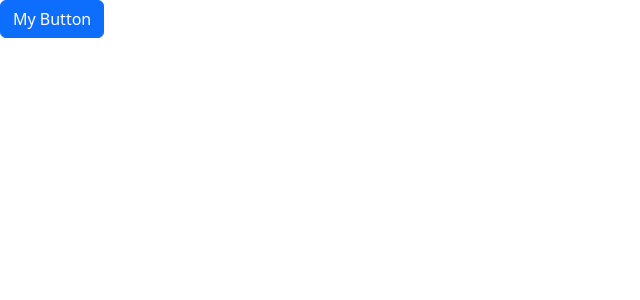
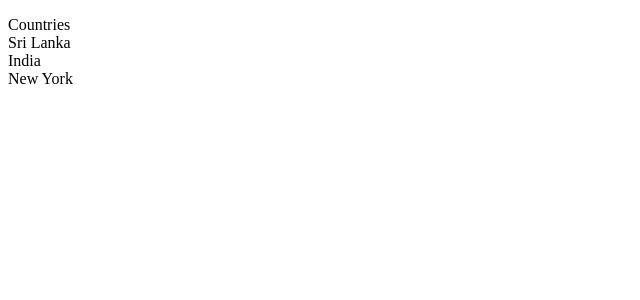
Before and after one commit to SasmithaHiram/React-Journey, a React (Vite) app: page / in a window 1280 px wide. Shown: the top 300 px of the page, without its empty margins (0-640 px from the left). Built offline with nearby package versions, Linux system fonts and the light colour scheme.

Commit message:
module.css

```diff
--- a/src/App.css
+++ b/src/App.css
@@ -0,0 +1,3 @@
+.list-group {
+  background-color: red;
+}
--- a/src/App.tsx
+++ b/src/App.tsx
@@ -1,23 +1,15 @@
-import { useState } from "react";
-import Alert from "./components/Alert";
-import Button from "./components/Button";
+import ListGroup from "./components/ListGroup";
 
 function App() {
-  const [alertVisible, setAlertVisibility] = useState(false);
+  const items = ["Sri Lanka", "India", "New York"];
 
   return (
     <div>
-      {alertVisible && (
-        <Alert onClose={() => setAlertVisibility(false)}>My Alert</Alert>
-      )}
-      <Button
-        color="primary"
-        onClick={() => {
-          setAlertVisibility(true);
-        }}
-      >
-        My Button
-      </Button>
+      <ListGroup
+        heading="Countries"
+        items={items}
+        onSelectItem={() => console.log(items)}
+      ></ListGroup>
     </div>
   );
 }
--- /dev/null
+++ b/src/components/ListGroup/ListGroup.module.css
@@ -0,0 +1,4 @@
+.listGroup {
+  list-style: none;
+  padding: 0;
+}
--- a/src/components/ListGroup.tsx
+++ b/src/components/ListGroup/ListGroup.tsx
@@ -1,4 +1,5 @@
 import { useState } from "react";
+import styles from "./ListGroup.module.css";
 
 interface Props {
   items: string[];
@@ -11,7 +12,7 @@ function ListGroup({ items, heading, onSelectItem }: Props) {
 
   return (
     <>
-      <ul className="list-group">
+      <ul className={styles.listGroup}>
         <li className="list-group-item" aria-current="true">
           {heading}
         </li>
--- /dev/null
+++ b/src/components/ListGroup/index.ts
@@ -0,0 +1,3 @@
+import ListGroup from "./ListGroup";
+
+export default ListGroup;
```
Also changed, not shown: src/main.tsx (+6 -7 lines).
